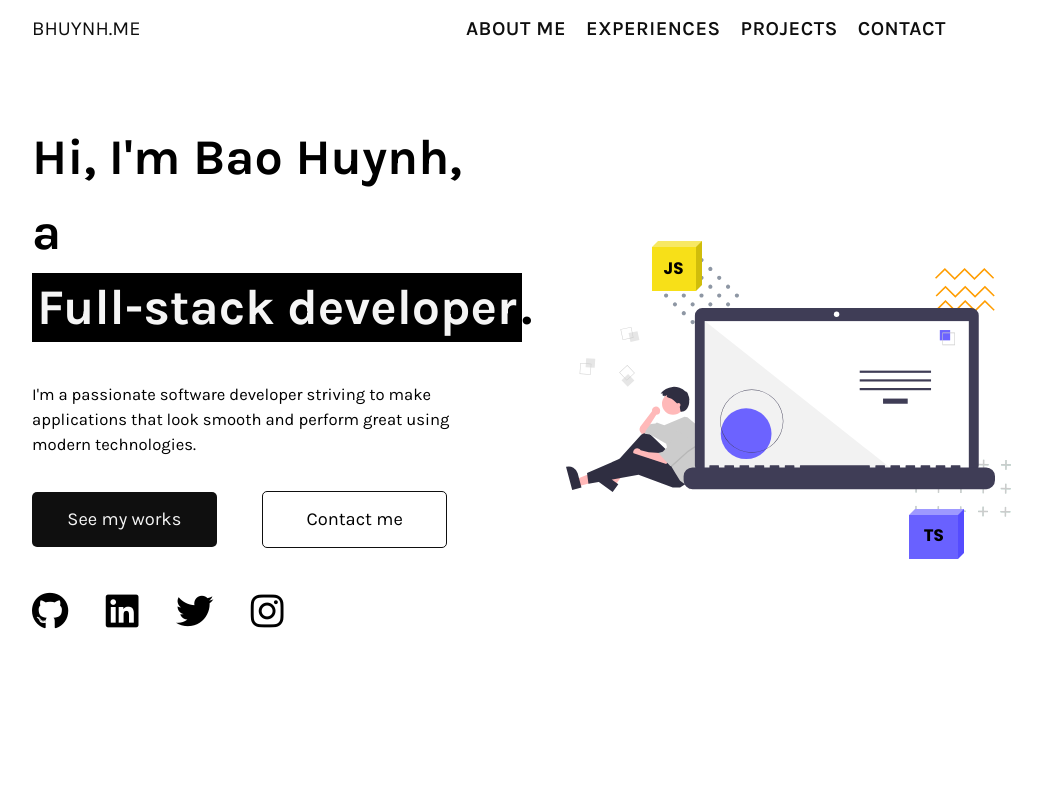
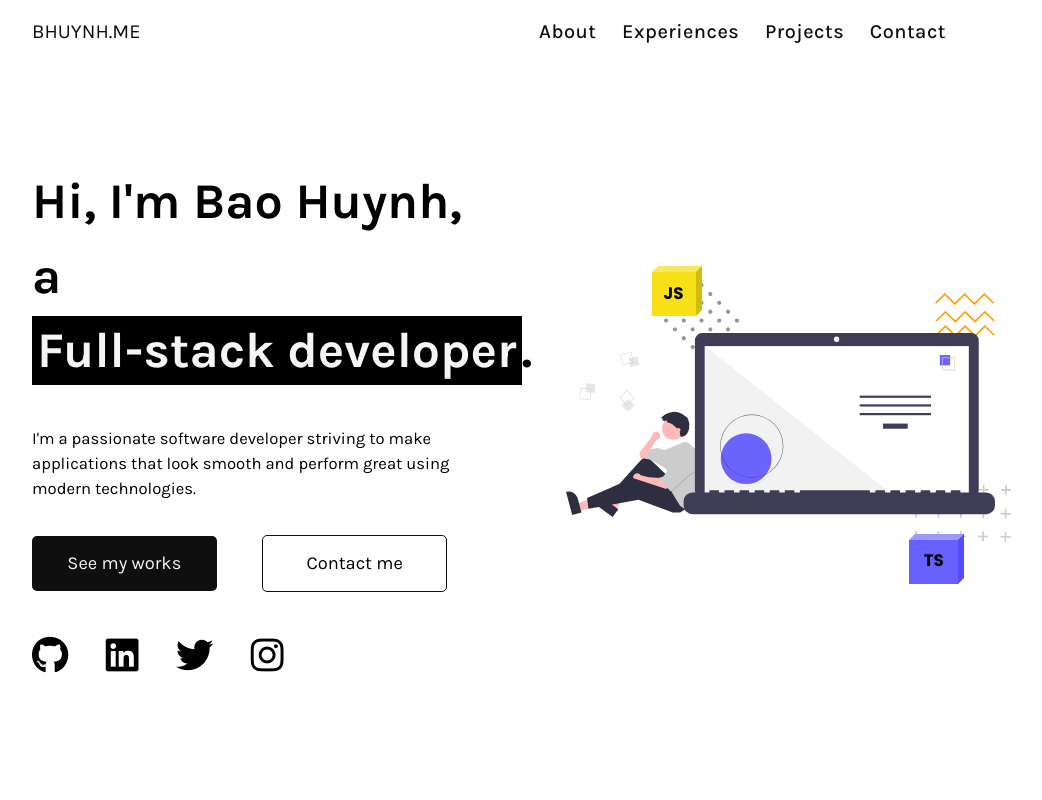
Before and after one commit to bhuynhdev/svelte-portfolio, a SvelteKit app: page / in a window 1280 px wide. Shown: the top 800 px of the page, without its empty margins (151-1193 px from the left). Built offline with nearby package versions, Linux system fonts and the light colour scheme.

Commit message:
Improve Header and Hero spacing

```diff
--- a/src/lib/components/Header.svelte
+++ b/src/lib/components/Header.svelte
@@ -19,7 +19,7 @@
 	<nav>
 		<ul>
 			<li class="nav-item">
-				<a href="/#about">About me</a>
+				<a href="/#about">About</a>
 			</li>
 			<li class="nav-item">
 				<a href="/#experience">Experiences</a>
@@ -77,8 +77,7 @@
 			flex-direction: column;
 			text-align: right;
 			gap: 0.7em;
-			text-transform: uppercase;
-			font-weight: 600;
+			font-weight: 500;
 			letter-spacing: 0.5px;
 			a {
 				opacity: 0;
@@ -139,7 +138,7 @@
 	@media screen and (min-width: 70em) {
 		header {
 			// Expand header padding a bit on desktop
-			padding: 0.85rem var(--space-x);
+			padding: 1.35vw var(--space-x);
 		}
 
 		.burger {
@@ -151,7 +150,7 @@
 			ul {
 				padding: 0;
 				flex-direction: row;
-				gap: 1em;
+				gap: 2vw;
 				justify-content: flex-end;
 				align-items: center;
 				a {
--- a/src/routes/Hero.svelte
+++ b/src/routes/Hero.svelte
@@ -65,6 +65,10 @@
 				margin-bottom: 0.75em;
 			}
 		}
+
+		> * {
+			margin-top: 3rem;
+		}
 	}
 
 	.highlight {
@@ -118,6 +122,7 @@
 		font-size: 2.25em;
 		justify-content: center;
 		align-items: center;
+		margin-bottom: 0;
 	}
 
 	@media (hover) {
```
